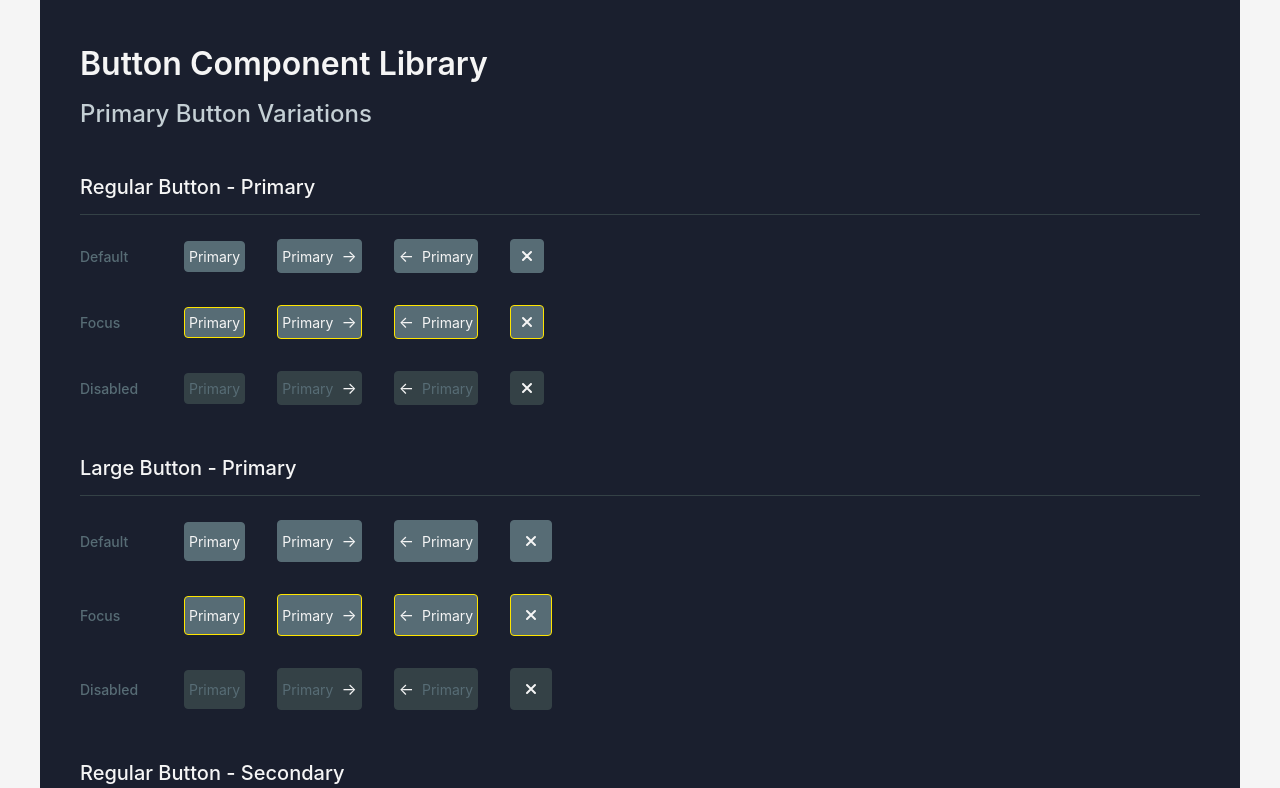
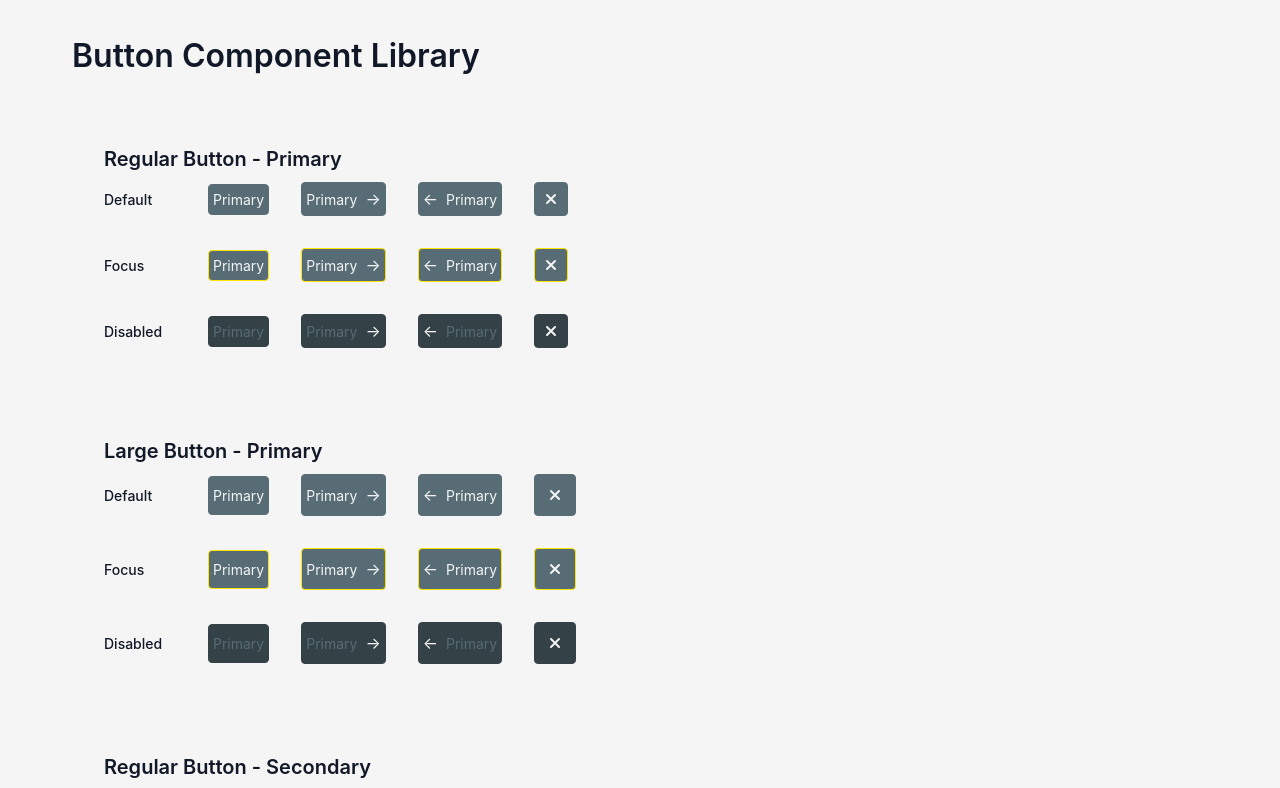
Before and after one commit to narges22/bx-challenge, a React (Vite) app: page /buttons in a window 1280 px wide. Shown: the top 788 px of the page. Built offline with nearby package versions, Linux system fonts and the light colour scheme.

Commit message:
restyled buttons page

```diff
--- a/src/pages/Buttons/Buttons.jsx
+++ b/src/pages/Buttons/Buttons.jsx
@@ -1,14 +1,10 @@
-import Button from '../../components/Button'
 import ButtonDemo from '../../components/ButtonDemo'
-import { ExitIcon } from '../../components/Icons'
-import buttonStyles from '../../components/Button/Button.module.scss'
 import styles from './Buttons.module.scss'
 
 export default function Buttons() {
   return (
     <div className={styles.container}>
       <h1 className={styles.title}>Button Component Library</h1>
-      <h2 className={styles.subtitle}>Primary Button Variations</h2>
 
       <section className={styles.section}>
         <h3 className={styles.sectionTitle}>Regular Button - Primary</h3>
--- a/src/pages/Buttons/Buttons.module.scss
+++ b/src/pages/Buttons/Buttons.module.scss
@@ -1,39 +1,38 @@
 @import '../../styles/variables.scss';
 
 .container {
-  padding: 40px;
   max-width: 1200px;
   margin: 0 auto;
-  background-color: #1a1f2e;
+  padding: $spacingXl;
   min-height: 100vh;
-  color: #f5f5f5;
 }
 
 .title {
-  font-size: 32px;
+  font-size: $fontSizeXXXLarge;
   font-weight: 600;
-  margin-bottom: 8px;
-  color: #f5f5f5;
+  margin-bottom: $spacingXl;
+  color: var(--color-text-primary);
 }
 
 .subtitle {
-  font-size: 24px;
+  font-size: $fontSizeXLarge;
   font-weight: 500;
-  margin-bottom: 40px;
-  color: #c4cfd4;
+  margin-bottom: $spacingXl;
+  color: var(--color-text-secondary);
 }
 
 .section {
-  margin-bottom: 48px;
+  background-color: var(--color-background-secondary);
+  border-radius: $borderRadiusLg;
+  padding: $spacingXl;
+  margin-bottom: $spacingLg;
 }
 
 .sectionTitle {
-  font-size: 20px;
-  font-weight: 500;
-  margin-bottom: 24px;
-  color: #f5f5f5;
-  border-bottom: 1px solid #344146;
-  padding-bottom: 12px;
+  font-size: $fontSizeXLarge;
+  font-weight: 600;
+  margin-bottom: $spacingSm;
+  color: var(--color-text-primary);
 }
 
 .buttonGroup {
@@ -61,7 +60,7 @@
 .demoLabel {
   font-size: 0.875rem;
   font-weight: 500;
-  color: #c4cfd4;
+  color: var(--color-text-secondary);
   min-width: 80px;
   margin: 0;
 }
@@ -94,7 +93,7 @@
 .demoLabel {
   font-size: 0.875rem;
   font-weight: 500;
-  color: #576c75;
+  color: var(--color-text-secondary);
   min-width: 80px;
   margin: 0;
 }
```
